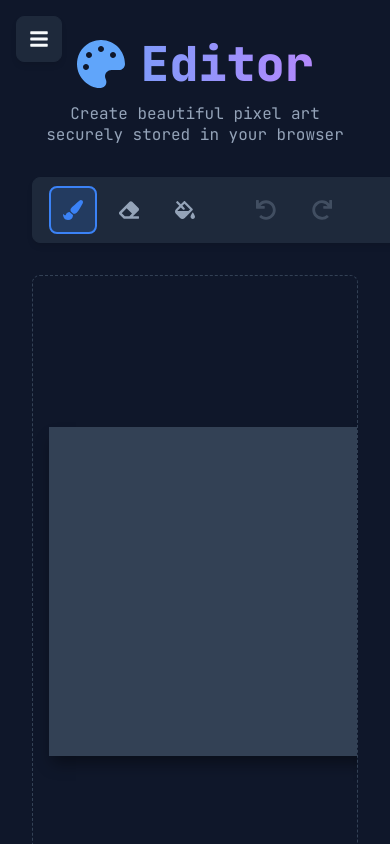
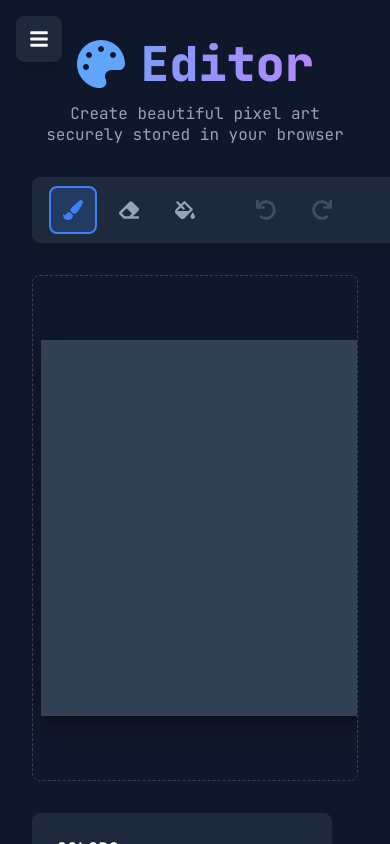
Before and after one commit to Samriddhicollege/BCA-2024-3rd-React-PixelArt, a React (Vite) app: page /editor in a window 390 px wide. Shown: the top 844 px of the page. Built offline with nearby package versions, Linux system fonts and the light colour scheme.

Commit message:
feat: add mobile touch support, canvas dimension controls, and PNG export functionality with responsive UI updates.

```diff
--- a/src/components/features/Canvas.css
+++ b/src/components/features/Canvas.css
@@ -2,13 +2,14 @@
   display: flex;
   width: 100%;
   max-width: 100%;
-  height: 75vh;
+  height: 85vh;
   /* Keeps layout stable, prevents stretching page downward */
   overflow: auto;
   padding: 1rem;
   background-color: var(--bg-color);
   border-radius: var(--radius);
   border: 1px dashed var(--secondary);
+  touch-action: none;
 }
 
 .canvas-grid {
@@ -23,10 +24,52 @@
 }
 
 .canvas-cell {
-  --cell-size: min(48px, min(80vw / var(--cols), 70vh / var(--rows)));
+  --cell-size: min(64px, min(80vw / var(--cols), 80vh / var(--rows)));
   width: max(8px, var(--cell-size));
   height: max(8px, var(--cell-size));
   background-color: transparent;
   cursor: crosshair;
   user-select: none;
+  touch-action: none;
 }
+
+/* ── Large desktop (~1900px+) — keep canvas big & proportional ── */
+@media (min-width: 1900px) {
+  .canvas-container {
+    height: 85vh;
+  }
+  .canvas-cell {
+    --cell-size: min(64px, min(75vw / var(--cols), 80vh / var(--rows)));
+  }
+}
+
+/* ── Medium desktop / laptop (~1300px) — scale down so it doesn't feel oversized ── */
+@media (max-width: 1400px) {
+  .canvas-container {
+    height: 75vh;
+  }
+  .canvas-cell {
+    --cell-size: min(48px, min(70vw / var(--cols), 70vh / var(--rows)));
+  }
+}
+
+/* ── Tablet / small laptop ── */
+@media (max-width: 1024px) {
+  .canvas-container {
+    height: 70vh;
+  }
+  .canvas-cell {
+    --cell-size: min(40px, min(80vw / var(--cols), 65vh / var(--rows)));
+  }
+}
+
+/* ── Mobile (≤700px) ── */
+@media (max-width: 700px) {
+  .canvas-container {
+    height: 60vh;
+    padding: 0.5rem;
+  }
+  .canvas-cell {
+    --cell-size: min(48px, min(92vw / var(--cols), 55vh / var(--rows)));
+  }
+}
--- a/src/components/features/Canvas.jsx
+++ b/src/components/features/Canvas.jsx
@@ -14,6 +14,8 @@ const Cell = React.memo(({ y, x, color, onMouseDown, onMouseEnter }) => (
 
 const Canvas = ({ grid, onCellUpdate, onStrokeEnd }) => {
   const isMouseDownRef = useRef(false);
+  const containerRef = useRef(null);
+  const touchHandlersAttached = useRef(false);
 
   const handleMouseDown = useCallback((y, x) => {
     isMouseDownRef.current = true;
@@ -28,10 +30,53 @@ const Canvas = ({ grid, onCellUpdate, onStrokeEnd }) => {
 
   const handleMouseUp = useCallback(() => {
     if (isMouseDownRef.current) {
-        if (onStrokeEnd) onStrokeEnd();
+      if (onStrokeEnd) onStrokeEnd();
     }
     isMouseDownRef.current = false;
   }, [onStrokeEnd]);
+
+  // ── Touch support (mobile tap & drag to draw) ──
+  const getCellFromTouch = useCallback((touch) => {
+    const el = document.elementFromPoint(touch.clientX, touch.clientY);
+    if (!el || !el.id) return null;
+    const match = el.id.match(/^cell-(\d+)-(\d+)$/);
+    if (!match) return null;
+    return { y: parseInt(match[1], 10), x: parseInt(match[2], 10) };
+  }, []);
+
+  const handleTouchStart = useCallback((e) => {
+    e.preventDefault();
+    if (e.touches.length !== 1) return;
+    isMouseDownRef.current = true;
+    const cell = getCellFromTouch(e.touches[0]);
+    if (cell) onCellUpdate(cell.y, cell.x);
+  }, [onCellUpdate, getCellFromTouch]);
+
+  const handleTouchMove = useCallback((e) => {
+    e.preventDefault();
+    if (!isMouseDownRef.current || e.touches.length !== 1) return;
+    const cell = getCellFromTouch(e.touches[0]);
+    if (cell) onCellUpdate(cell.y, cell.x);
+  }, [onCellUpdate, getCellFromTouch]);
+
+  const handleTouchEnd = useCallback((e) => {
+    e.preventDefault();
+    if (isMouseDownRef.current) {
+      if (onStrokeEnd) onStrokeEnd();
+    }
+    isMouseDownRef.current = false;
+  }, [onStrokeEnd]);
+
+  // Attach touch listeners as non-passive so preventDefault works
+  const setContainerRef = useCallback((node) => {
+    if (node && !touchHandlersAttached.current) {
+      containerRef.current = node;
+      touchHandlersAttached.current = true;
+      node.addEventListener('touchstart', handleTouchStart, { passive: false });
+      node.addEventListener('touchmove', handleTouchMove, { passive: false });
+      node.addEventListener('touchend', handleTouchEnd, { passive: false });
+    }
+  }, [handleTouchStart, handleTouchMove, handleTouchEnd]);
 
   if (!grid || !grid.length) return null;
 
@@ -41,6 +86,7 @@ const Canvas = ({ grid, onCellUpdate, onStrokeEnd }) => {
   return (
     <div
       className="canvas-container"
+      ref={setContainerRef}
       onMouseUp={handleMouseUp}
       onMouseLeave={handleMouseUp}
       onDragStart={(e) => e.preventDefault()}
```
